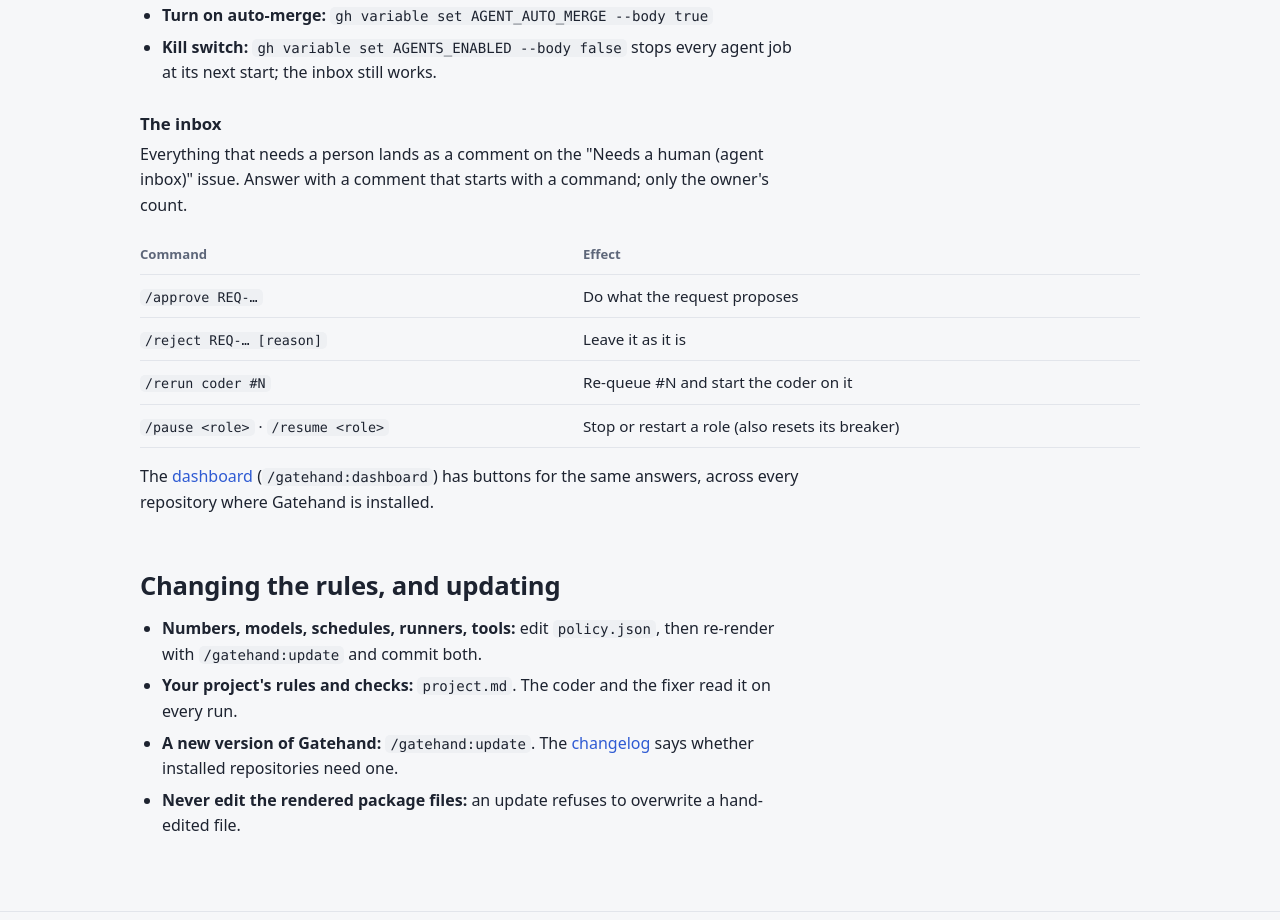
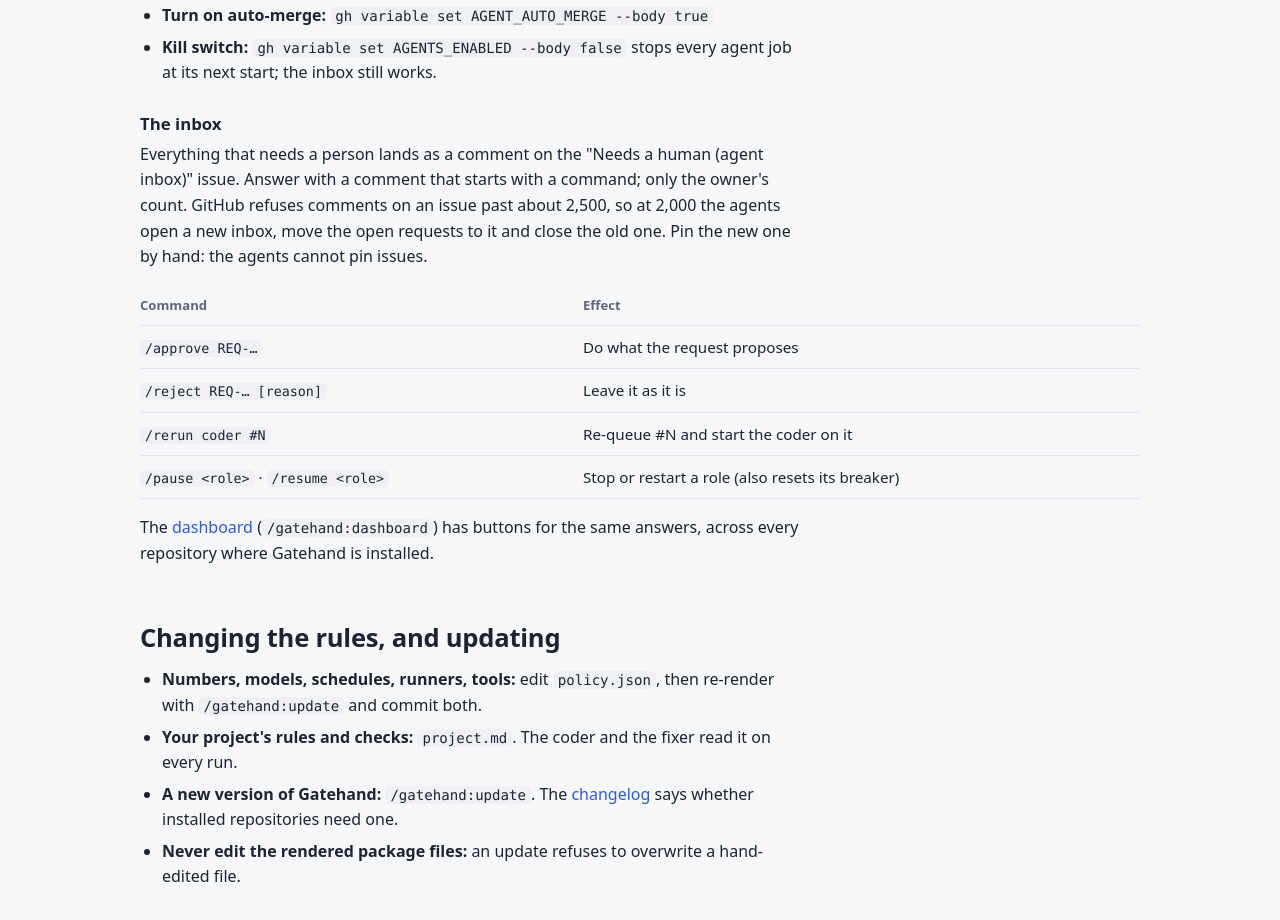
Before and after one commit to codifydoo/gatehand, a plain HTML site: page site/get-started.html in a window 1280 px wide. Shown: the part 2135-3055 px from the top of the page. Drawn offline with Linux system fonts and the light colour scheme.

Commit message:
fix(agents): replace the inbox issue before GitHub's per-issue comment limit
GitHub refuses every new comment on an issue past about 2,500 (undocumented;
HTTP 403 "Commenting is disabled on issues with more than 2500 comments").
Each inbox request costs about three comments, so a long-lived inbox would
stop taking both requests and answers.

inbox_issue now checks the inbox's comment count before a request is filed.
At policy.inboxRotateAt (2,000 by default, 0 turns it off) inbox_rotate opens
a new inbox, posts every open request the bot filed again there under the same
id, lists them, leaves one notice on the old issue (linking the new one, asking
for the pin, and marking the moved ids answered so a command there cannot apply
one twice) and closes it. Two jobs rotating at once settle on the lowest new
inbox and close the bot's spare; a rerun after a partial failure posts nothing
twice. An inbox pinned with AGENT_INBOX_ISSUE is never replaced: the agents log
a warning and bin/doctor.sh warns past the threshold.

```diff
--- a/defaults/policy.json
+++ b/defaults/policy.json
@@ -4,6 +4,7 @@
   "baseBranch": "main",
   "ledgerBranch": "agent-ledger",
   "inboxMarker": "<!-- agent-inbox -->",
+  "inboxRotateAt": 2000,
   "runnerRef": "agent-runner",
   "branchTypes": ["feat", "fix", "docs", "ci", "refactor", "test", "chore"],
   "maxPrBodyBytes": 60000,
--- a/site/get-started.html
+++ b/site/get-started.html
@@ -127,7 +127,9 @@
 
     <h3>The inbox</h3>
     <p>Everything that needs a person lands as a comment on the "Needs a human (agent inbox)" issue.
-      Answer with a comment that starts with a command; only the owner's count.</p>
+      Answer with a comment that starts with a command; only the owner's count. GitHub refuses
+      comments on an issue past about 2,500, so at 2,000 the agents open a new inbox, move the open
+      requests to it and close the old one. Pin the new one by hand: the agents cannot pin issues.</p>
     <div class="scroll">
       <table>
         <thead><tr><th>Command</th><th>Effect</th></tr></thead>
```
Also changed, not shown: 7 other files.
